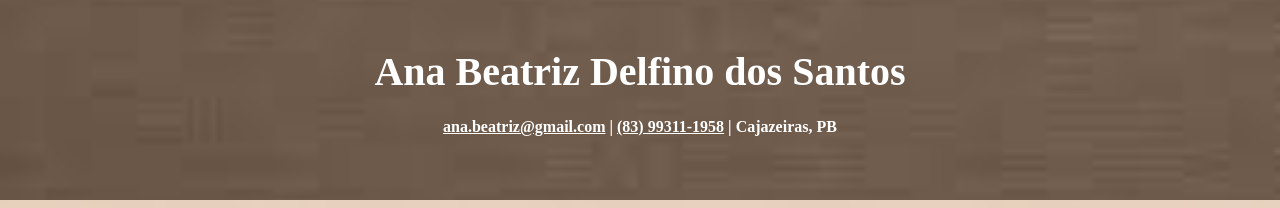
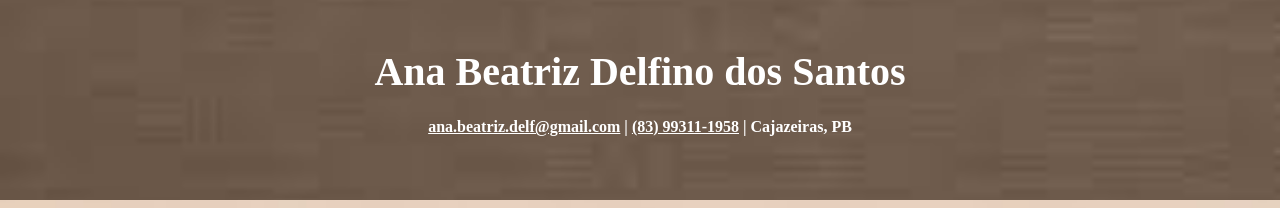
Before and after one commit to AnaBeatrizDelfino/Atividade-Avaliativa-Individual, a plain HTML site: page index.html in a window 1280 px wide. Shown: the top 208 px of the page. Drawn offline with Linux system fonts and the light colour scheme.

Commit message:
Update index.html

```diff
--- a/index.html
+++ b/index.html
@@ -11,7 +11,7 @@
     <header>
         <h1>Ana Beatriz Delfino dos Santos</h1>
         <p class="contato">
-            <a href="mailto:ana.beatriz.delf@gmail.com">ana.beatriz@gmail.com</a> |
+            <a href="mailto:ana.beatriz.delf@gmail.com">ana.beatriz.delf@gmail.com</a> |
             <a href="tel:+5583993111958">(83) 99311-1958</a> |
             Cajazeiras, PB
         </p>
```
